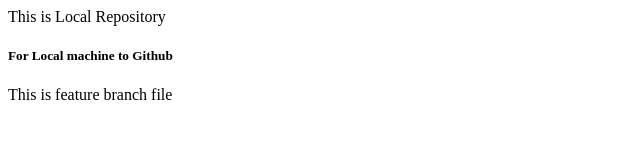
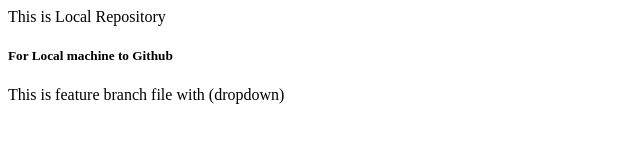
Before and after one commit to HemangFasra/LocalRepo, a plain HTML site: page index.html in a window 1280 px wide. Shown: the whole page, without its empty margins (0-640 px from the left). Drawn offline with Linux system fonts and the light colour scheme.

```diff
--- a/index.html
+++ b/index.html
@@ -1,3 +1,3 @@
 <p>This is Local Repository</p>
 <h5>For Local machine to Github</h5>
-<p>This is feature branch file</p>
+<p>This is feature branch file with (dropdown)</p>
```
